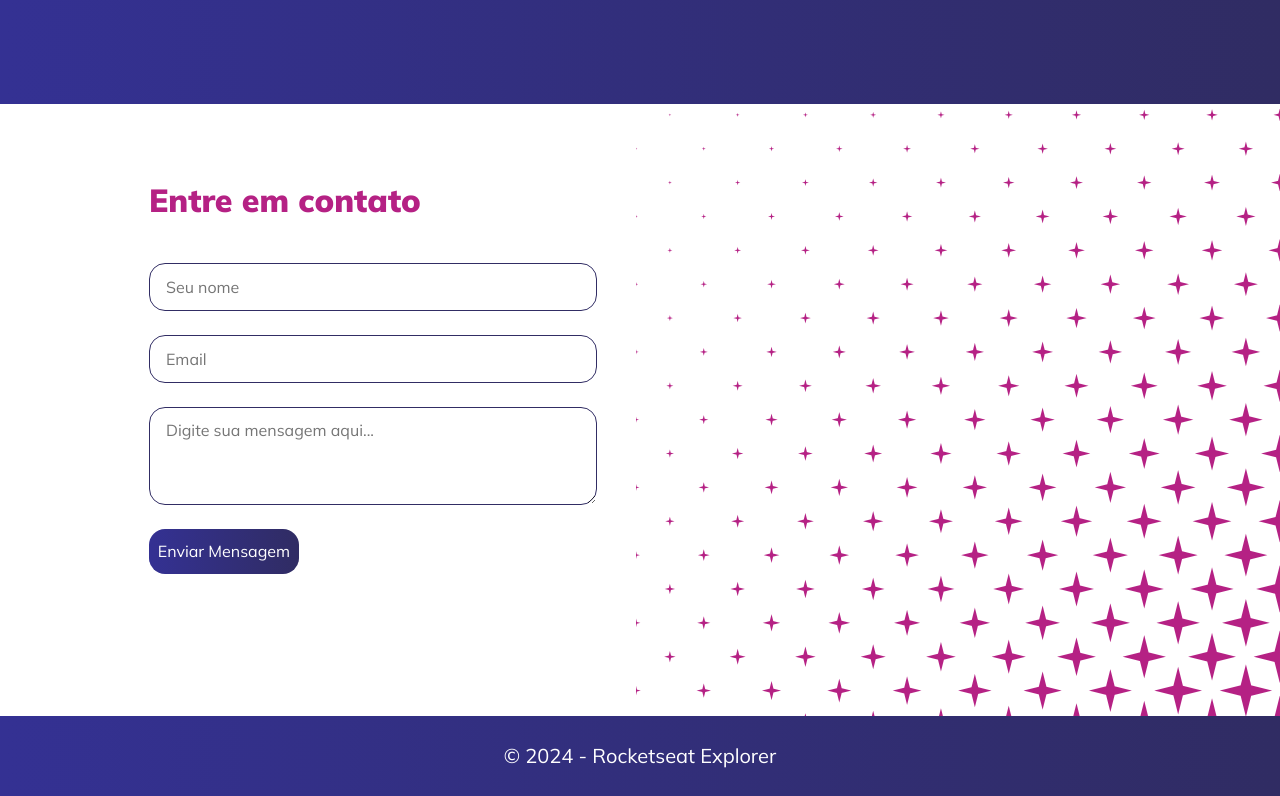
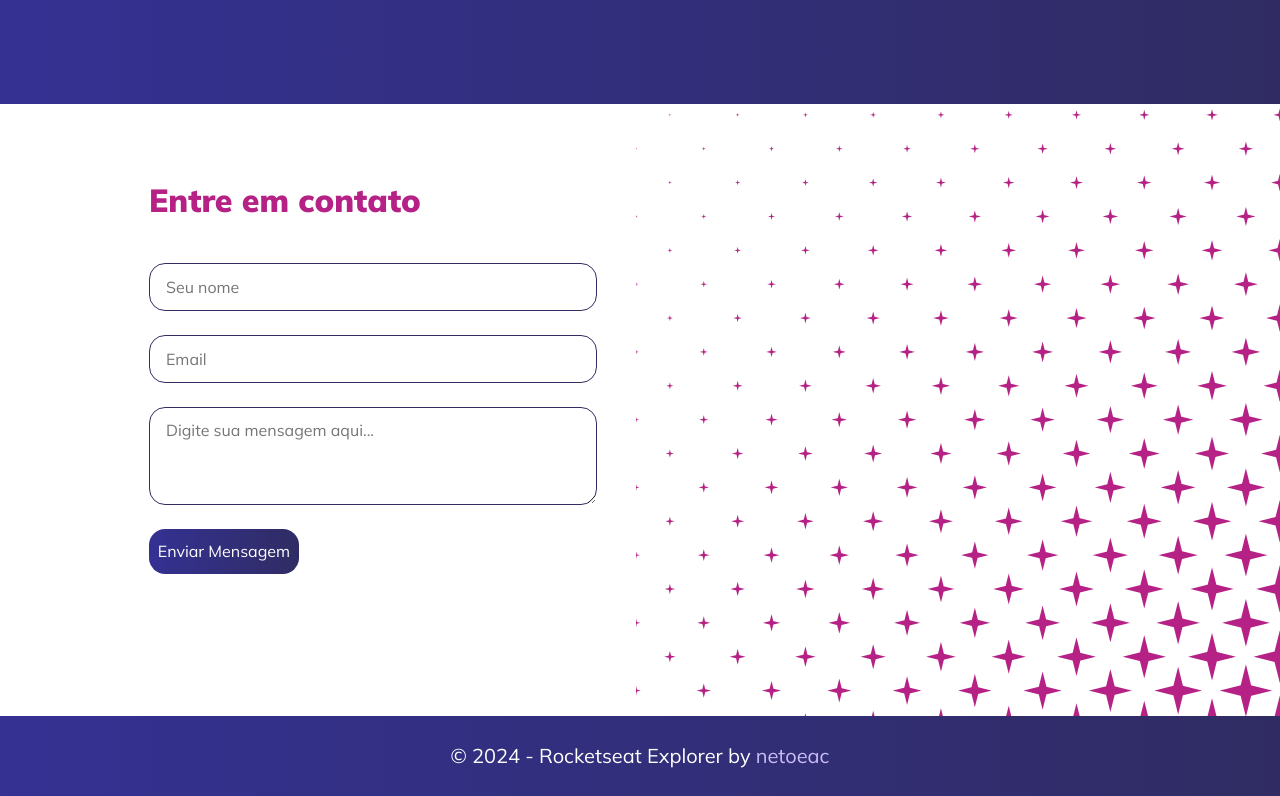
Before and after one commit to eliasacneto/lp-explore, a plain HTML site: page index.html in a window 1280 px wide. Shown: the part 1217-2013 px from the top of the page. Drawn offline with Linux system fonts and the light colour scheme.

Commit message:
updated readme

```diff
--- a/assets/css/style.css
+++ b/assets/css/style.css
@@ -9,6 +9,7 @@
     rgba(52, 49, 147, 1) 0%,
     rgba(48, 44, 99, 1) 100%
   );
+  --light-purple: #cabef6;
 }
 
 * {
@@ -189,6 +190,11 @@ footer {
   height: 5rem;
   font-size: 1.25rem;
 }
+
+footer a {
+  color: var(--light-purple);
+  text-decoration: none;
+}
 @media (min-width: 700px) {
   .header {
     display: flex;
--- a/index.html
+++ b/index.html
@@ -78,7 +78,10 @@
     </div>
 
   </section>
-  <footer>© 2024 - Rocketseat Explorer</footer>
+  <footer>
+    <p>© 2024 - Rocketseat Explorer by <a href="https://github.com/eliasacneto" target="_blank">netoeac</a></p>
+
+  </footer>
 </body>
 
 </html>
```
Also changed, not shown: 1 other file.
